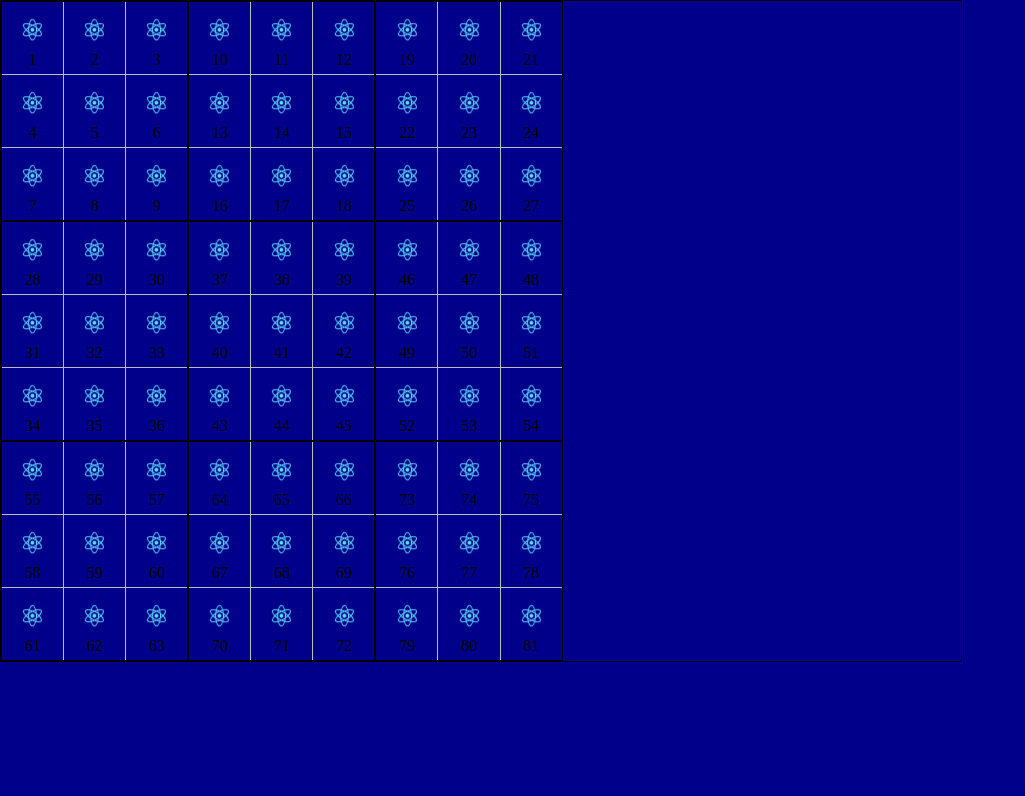
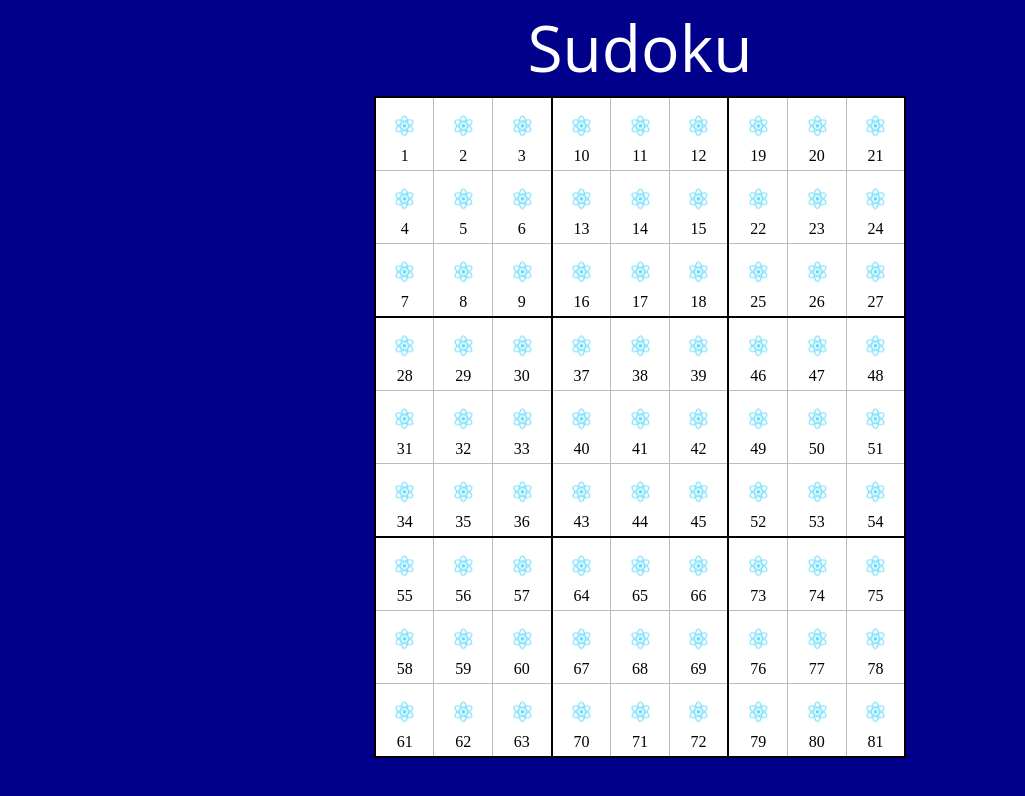
Before and after one commit to Numbericons/sudoku, a React (Create React App) app: page / in a window 1280 px wide. Shown: the top 796 px of the page, without its empty margins (0-1025 px from the left). Built offline with nearby package versions, Linux system fonts and the light colour scheme.

Commit message:
Add title and place grid in the middle with new white background

```diff
--- a/src/Game.jsx
+++ b/src/Game.jsx
@@ -11,7 +11,14 @@ class Game extends React.Component {
 
   render() {
     return <div className='main'>
-      <Board ></Board>
+      <div className='main-head'>
+        <h1 className='main-head-text'>Sudoku</h1>
+      </div>
+      <div className='main-body'>
+        <div></div>
+        <Board ></Board>
+        <div></div>
+      </div>
       <div className="hide">Icons made by <a href="https://www.flaticon.com/authors/surang" title="surang">surang</a> from <a href="https://www.flaticon.com/" title="Flaticon">www.flaticon.com</a></div>
     </div>
   }
--- a/src/stylesheets/board.scss
+++ b/src/stylesheets/board.scss
@@ -5,12 +5,11 @@
 .grid {
   display: flex;
   flex-direction: column;
-  border: 1px solid black;
+  border: 1.5px solid black;
   &-row {
     display: flex;
     &-box-row {
       display: flex;
-      width: 75vw;
     }
   }
 }
@@ -18,12 +17,12 @@
 .box {
   display: flex;
   flex-direction: column;
-  border: 1px solid black;
+  border: 1.5px solid black;
   &-row {
     display: flex;
   }
 }
 
 .box-row + .box-row {
-  border-top: 1px solid #bbb;
+  border-top: 1.4px solid #bbb;
 }
--- a/src/stylesheets/main.scss
+++ b/src/stylesheets/main.scss
@@ -5,6 +5,20 @@
 .main {
   height: 100vh;
   width: 100vw;
+  background-color: darkblue;
+  display: flex;
+  flex-direction: column;
   text-align: center;
-  background-color: darkblue;
+  &-head{
+    margin: 2vh 0vw 2vh 0vw;
+    &-text {
+      color: white;
+      font-size: 8vh;
+      font-family: 'Open Sans', sans-serif;
+    }
+  }
+  &-body{
+    display: flex;
+    justify-content: center;
+  }
 }
--- a/src/stylesheets/square.scss
+++ b/src/stylesheets/square.scss
@@ -1,18 +1,18 @@
 .square {
+  background-color: white;
   display: flex;
   flex-direction: column;
   justify-content: center;
   align-items: center;
   height: 9vh;
-  // border: .25px solid darkgrey;
-  // border-width: .5px .5px .5px .5px;
-  // border-color: darkgrey;
-  // border-style: solid;
+  width: 4.5vw;
 }
 
 .square + .square {
-  border-left: 1px solid #bbb;
+  border-left: 1.4px solid #bbb;
 }
+
+// .square:nth-of-type(2) {background-color: red};
 
 .App-logo {
   height: 60%;
```
Also changed, not shown: 2 other files (tests, documents, lock files or other folders).
